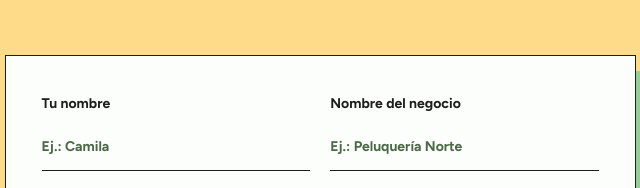
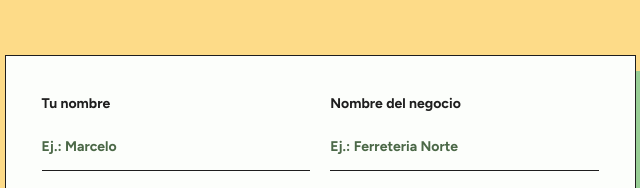
Before and after one commit to charlieuser1/Quickpage.cl, a plain HTML site: page index.html in a window 1280 px wide. Shown: the part 4920-5108 px from the top of the page, 596-1236 px from the left. Drawn offline with Linux system fonts and the light colour scheme.

Commit message:
nuevos ejemplos

```diff
--- a/index.html
+++ b/index.html
@@ -265,10 +265,10 @@
           <form id="lead-form" novalidate>
             <div class="form-row">
               <label>Tu nombre
-                <input type="text" name="nombre" autocomplete="name" placeholder="Ej.: Camila" required minlength="2">
+                <input type="text" name="nombre" autocomplete="name" placeholder="Ej.: Marcelo" required minlength="2">
               </label>
               <label>Nombre del negocio
-                <input type="text" name="negocio" autocomplete="organization" placeholder="Ej.: Peluquería Norte" required minlength="2">
+                <input type="text" name="negocio" autocomplete="organization" placeholder="Ej.: Ferreteria Norte" required minlength="2">
               </label>
             </div>
             <label>¿Motivo de consulta?
```
